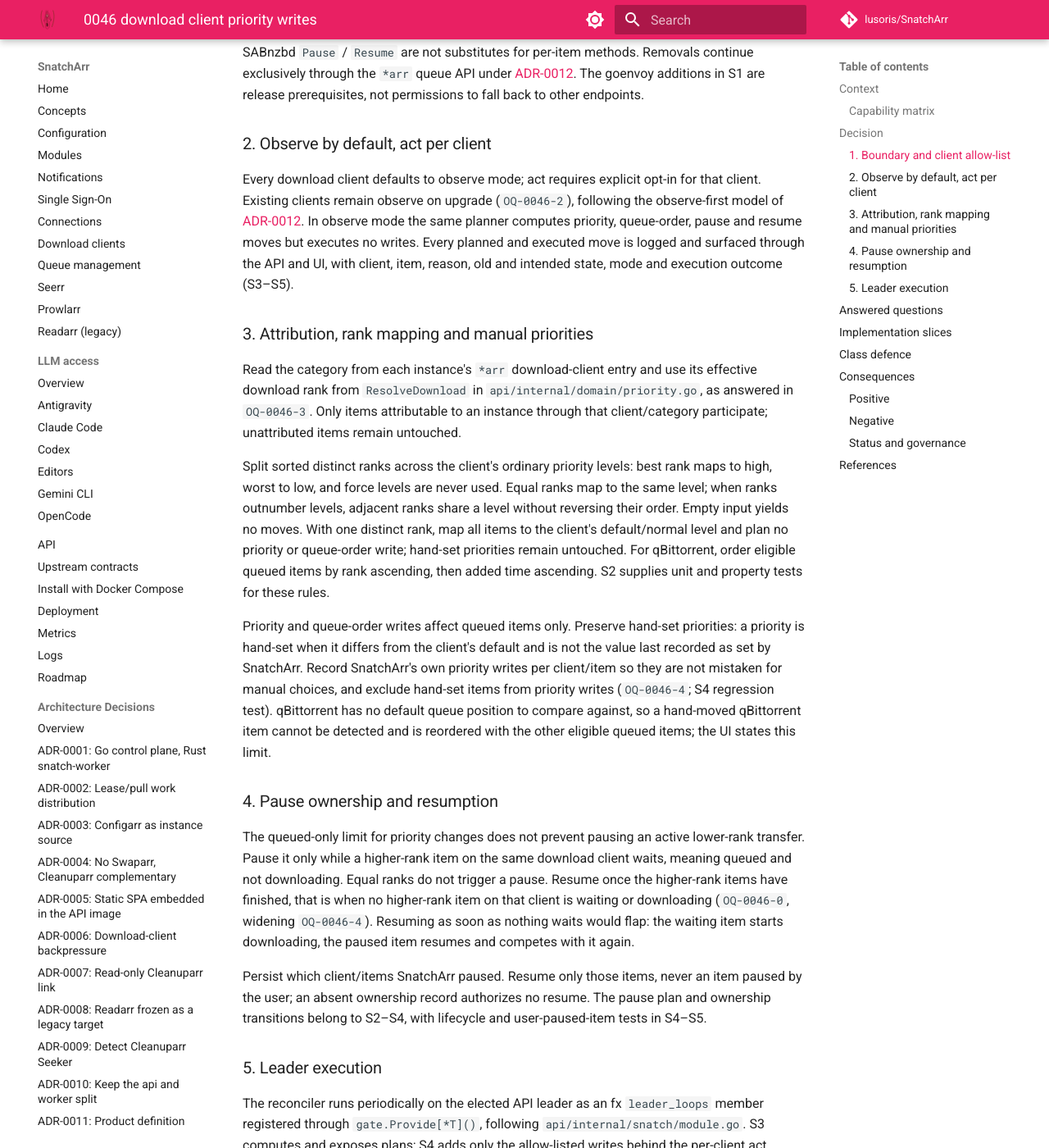
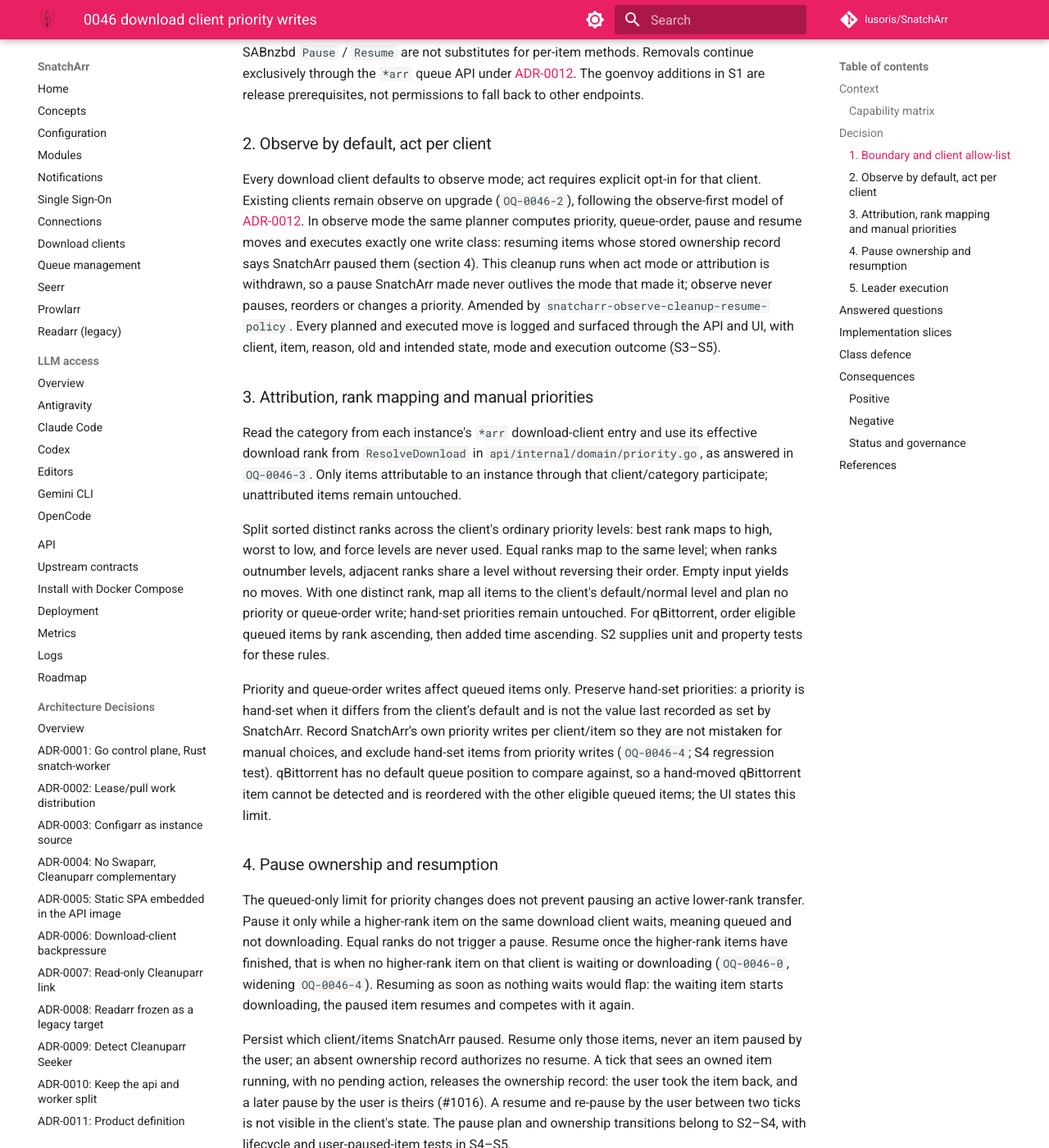
Before and after one commit to lusoris/SnatchArr, an MkDocs documentation site: the page built from docs/adr/0046-download-client-priority-writes.md, in a window 1280 px wide and 1400 px high, scrolled down 2973 px. Shown: the whole window at 82% size. Built offline with MkDocs 1.6.1 and Material for MkDocs 9.7.7, drawn with Linux system fonts in a browser that asks for light colours; comment, search, counter and statistics services are not loaded; some of the changed text lies outside the part shown.

Commit message:
docs(adr): amend ADR-0046 for the observe-mode cleanup resume
Observe mode performs exactly one write class: resuming items whose
stored ownership record says SnatchArr paused them, once act mode or
attribution is withdrawn. Record the answer as OQ-0046-5, state that a
tick seeing an owned item running releases its ownership (#1016), and
name the exception in AGENTS.md (compiled context regenerated).

Signed-off-by: lusoris <lusoris@proton.me>

```diff
--- a/docs/adr/0046-download-client-priority-writes.md
+++ b/docs/adr/0046-download-client-priority-writes.md
@@ -55,7 +55,7 @@ Adding, deleting/removing, whole-queue pause/resume, force start, category chang
 
 ### 2. Observe by default, act per client
 
-Every download client defaults to observe mode; act requires explicit opt-in for that client. Existing clients remain observe on upgrade (`OQ-0046-2`), following the observe-first model of [ADR-0012](0012-queue-management-replaces-cleanuparr-link.md). In observe mode the same planner computes priority, queue-order, pause and resume moves but executes no writes. Every planned and executed move is logged and surfaced through the API and UI, with client, item, reason, old and intended state, mode and execution outcome (S3–S5).
+Every download client defaults to observe mode; act requires explicit opt-in for that client. Existing clients remain observe on upgrade (`OQ-0046-2`), following the observe-first model of [ADR-0012](0012-queue-management-replaces-cleanuparr-link.md). In observe mode the same planner computes priority, queue-order, pause and resume moves and executes exactly one write class: resuming items whose stored ownership record says SnatchArr paused them (section 4). This cleanup runs when act mode or attribution is withdrawn, so a pause SnatchArr made never outlives the mode that made it; observe never pauses, reorders or changes a priority. Amended by `snatcharr-observe-cleanup-resume-policy`. Every planned and executed move is logged and surfaced through the API and UI, with client, item, reason, old and intended state, mode and execution outcome (S3–S5).
 
 ### 3. Attribution, rank mapping and manual priorities
 
@@ -69,7 +69,7 @@ Priority and queue-order writes affect queued items only. Preserve hand-set prio
 
 The queued-only limit for priority changes does not prevent pausing an active lower-rank transfer. Pause it only while a higher-rank item on the same download client waits, meaning queued and not downloading. Equal ranks do not trigger a pause. Resume once the higher-rank items have finished, that is when no higher-rank item on that client is waiting or downloading (`OQ-0046-0`, widening `OQ-0046-4`). Resuming as soon as nothing waits would flap: the waiting item starts downloading, the paused item resumes and competes with it again.
 
-Persist which client/items SnatchArr paused. Resume only those items, never an item paused by the user; an absent ownership record authorizes no resume. The pause plan and ownership transitions belong to S2–S4, with lifecycle and user-paused-item tests in S4–S5.
+Persist which client/items SnatchArr paused. Resume only those items, never an item paused by the user; an absent ownership record authorizes no resume. A tick that sees an owned item running, with no pending action, releases the ownership record: the user took the item back, and a later pause by the user is theirs (#1016). A resume and re-pause by the user between two ticks is not visible in the client's state. The pause plan and ownership transitions belong to S2–S4, with lifecycle and user-paused-item tests in S4–S5.
 
 ### 5. Leader execution
 
@@ -86,6 +86,7 @@ The operator answered all five questions on 2026-11-01. Answers are paraphrased;
 | `OQ-0046-2` | `snatcharr-dlclient-prio-mode` | a | Observe by default per client, including upgrades; act is opt-in per client. |
 | `OQ-0046-3` | `snatcharr-dlclient-prio-mapping` | a | Read the category from the instance's `*arr` client entry; split distinct ranks across non-force levels; qBittorrent sorts by rank, then added time. |
 | `OQ-0046-4` | `snatcharr-dlclient-prio-scope` | b, widened by OQ-0046-0 | Priority writes touch queued items and preserve hand-set priorities; pause/resume may control active lower-rank transfers. |
+| `OQ-0046-5` | `snatcharr-observe-cleanup-resume-policy` | a | Keep the observe-mode cleanup: observe performs one write class, resuming items whose ownership record says SnatchArr paused them (answered 2026-11-05). |
 
 ## Implementation slices
 
@@ -136,6 +137,7 @@ S3–S5 must also supply independent behavioural tests: no writes in the fake cl
 - Priority domain logic: `api/internal/domain/priority.go` (`ResolveDownload`, `PresetMediaFirst`)
 - Pinned goenvoy client packages in `go.mod`
 - Operator answers, 2026-11-01 (paraphrased): `OQ-0046-0` / `snatcharr-dlclient-prio-adr0006`, `OQ-0046-1` / `snatcharr-dlclient-prio-clients`, `OQ-0046-2` / `snatcharr-dlclient-prio-mode`, `OQ-0046-3` / `snatcharr-dlclient-prio-mapping`, `OQ-0046-4` / `snatcharr-dlclient-prio-scope`; see Answered questions.
+- Operator answer, 2026-11-05 (paraphrased): `OQ-0046-5` / `snatcharr-observe-cleanup-resume-policy`; PR #1014 and issue #1016.
 - PR #969, squash `82a4a065`: read-side priority capability test (`api/internal/dlclients/priority_live_test.go`), live runner (`tools/e2e/dlclients_live.sh`), and pinned clients (`tools/e2e/dlclients/compose.yaml`); live run 2026-11-01.
 - qBittorrent [`release-5.3.0`, `src/webui/api/torrentscontroller.h:72-73`](https://github.com/qbittorrent/qBittorrent/blob/release-5.3.0/src/webui/api/torrentscontroller.h#L72-L73), with priority actions at [lines 101–104](https://github.com/qbittorrent/qBittorrent/blob/release-5.3.0/src/webui/api/torrentscontroller.h#L101-L104), commit `05fcaa8f505f`, read 2026-11-01.
 - NZBGet [`daemon/remote/XmlRpc.cpp:2422-2423`](https://github.com/nzbgetcom/nzbget/blob/eb68e5e1f801f0ee0587e220a9108dd49ed8538c/daemon/remote/XmlRpc.cpp#L2422-L2423): `GroupPause` / `GroupResume`; commit `eb68e5e1f801`, read 2026-11-01.
```
Also changed, not shown: .codex/rules.md (+1 -1 lines), .gemini/GEMINI.md (+1 -1 lines), AGENTS.md (+1 -1 lines), AGENTS.readonly.md (+1 -1 lines), CLAUDE.md (+1 -1 lines).
